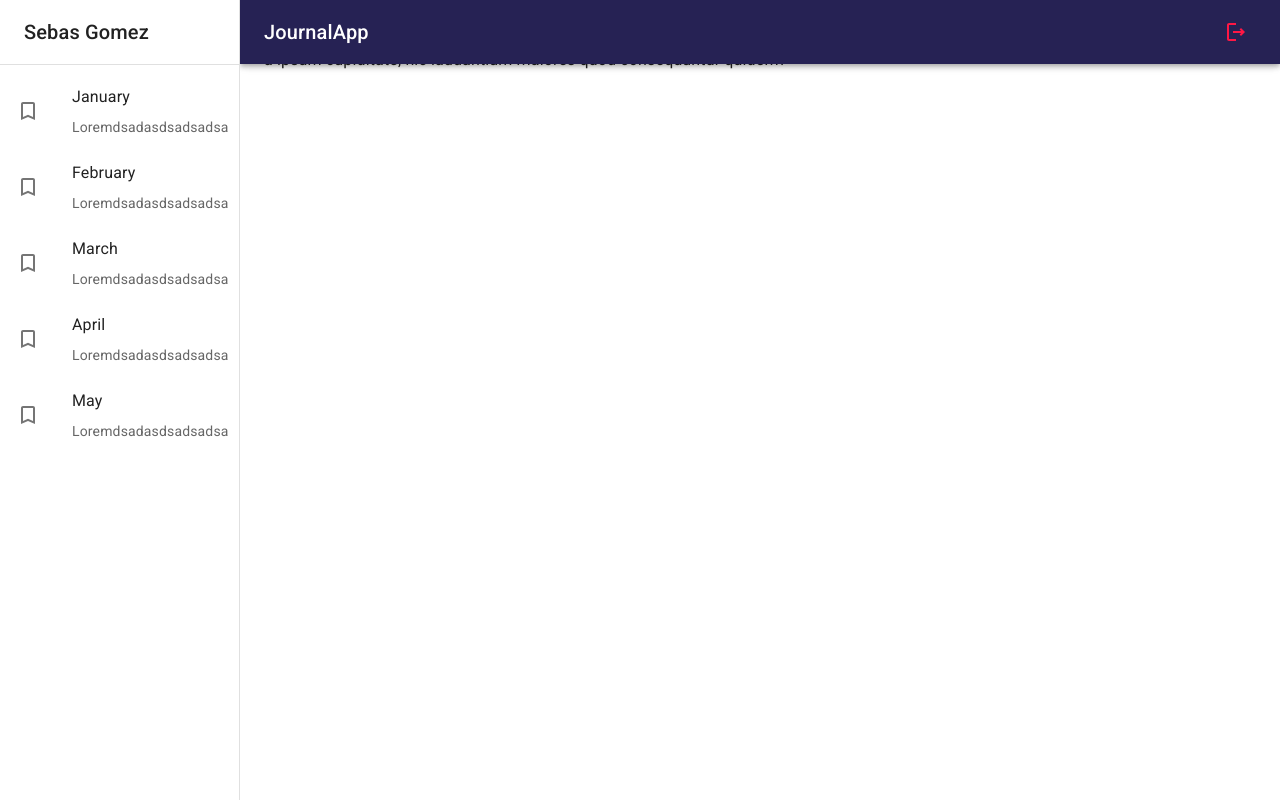
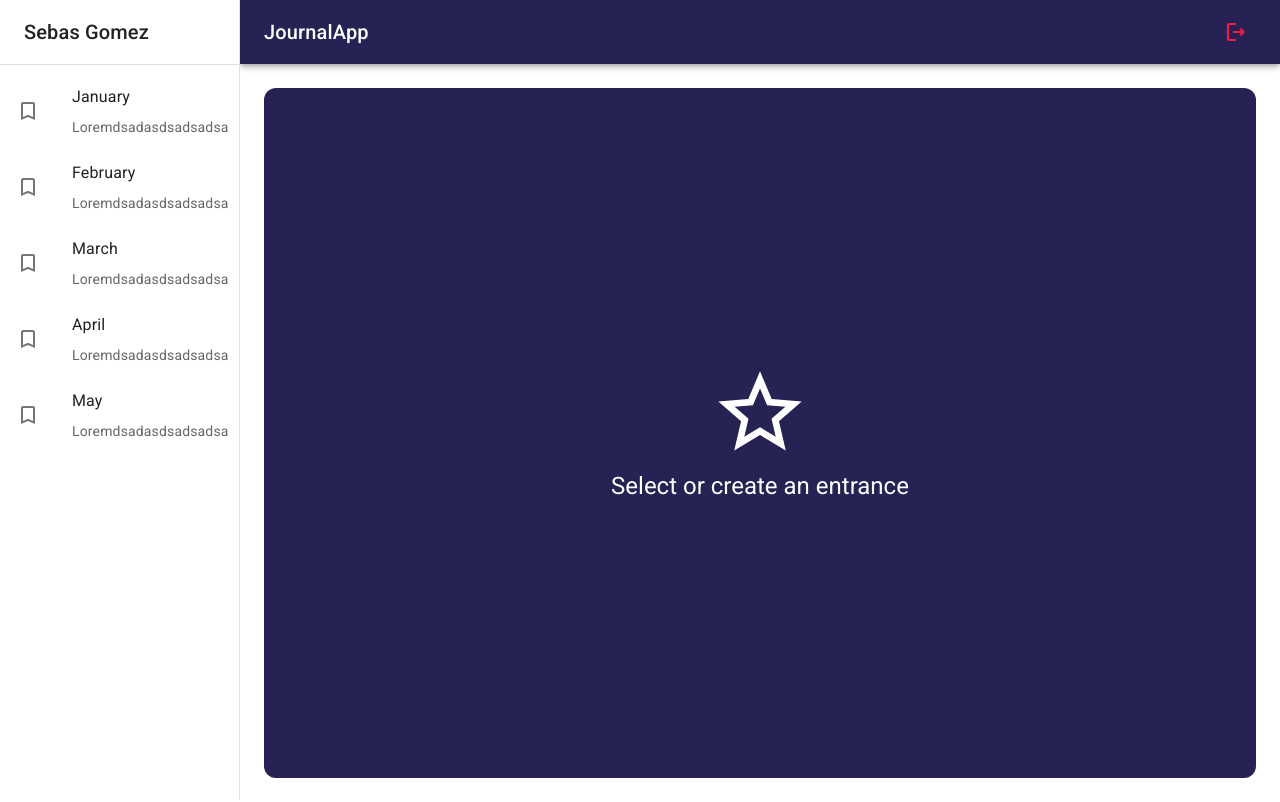
Before and after one commit to sebasGZA/journal-app, a React (Vite) app: page / in a window 1280 px wide. Built offline with nearby package versions, Linux system fonts and the light colour scheme.

Commit message:
<NothingSelectedView />

```diff
--- a/src/journal/layouts/JournalLayout.jsx
+++ b/src/journal/layouts/JournalLayout.jsx
@@ -1,4 +1,4 @@
-import { Box } from "@mui/material";
+import { Box, Toolbar } from "@mui/material";
 import { NavBar, SideBar } from "../../shared/components";
 
 const drawerWidth = 240;
@@ -6,14 +6,12 @@
 export const JournalLayout = ({ children }) => {
   return (
     <Box sx={{ display: "flex" }}>
-      {/**NavBar */}
       <NavBar drawerWidth={drawerWidth} />
 
-      {/**Slider */}
       <SideBar drawerWidth={drawerWidth} />
 
       <Box component="main" sx={{ flexGrow: 1, p: 3 }}>
-        {/**Toolbar */}
+        <Toolbar />
 
         {children}
       </Box>
--- a/src/journal/pages/JournalPage.jsx
+++ b/src/journal/pages/JournalPage.jsx
@@ -1,14 +1,10 @@
-import { Typography } from "@mui/material";
 import { JournalLayout } from "../layouts/JournalLayout";
+import { NothingSelectedView } from "../views";
 
 export const JournalPage = () => {
   return (
     <JournalLayout>
-      <Typography>
-        Lorem ipsum dolor sit amet consectetur adipisicing elit. Cum corporis
-        alias amet quam rem ex odio molestiae, voluptas, odit sed veniam a ipsum
-        cupiditate, hic laudantium maiores quod consequuntur quidem?
-      </Typography>
+      <NothingSelectedView />
     </JournalLayout>
   );
 };
--- /dev/null
+++ b/src/journal/views/NothingSelectedView.jsx
@@ -0,0 +1,28 @@
+import { Grid, Typography } from "@mui/material";
+import { StarOutline } from "@mui/icons-material";
+
+export const NothingSelectedView = () => {
+  return (
+    <Grid
+      container
+      spacing={0}
+      direction="column"
+      alignItems="center"
+      justifyContent="center"
+      sx={{
+        minHeight: "calc(100vh - 110px)",
+        backgroundColor: "primary.main",
+        borderRadius: 3,
+      }}
+    >
+      <Grid item xs={12}>
+        <StarOutline sx={{ fontSize: 100, color: "white" }} />
+      </Grid>
+      <Grid item xs={12}>
+        <Typography color="white" variant="h5">
+          Select or create an entrance
+        </Typography>
+      </Grid>
+    </Grid>
+  );
+};
--- /dev/null
+++ b/src/journal/views/index.js
@@ -0,0 +1 @@
+export * from "./NothingSelectedView";
--- a/src/shared/components/SideBar.jsx
+++ b/src/shared/components/SideBar.jsx
@@ -1,4 +1,3 @@
-import { TurnedInNot } from "@mui/icons-material";
 import {
   Box,
   Divider,
@@ -12,8 +11,9 @@
   Toolbar,
   Typography,
 } from "@mui/material";
+import { TurnedInNot } from "@mui/icons-material";
 
-export const SideBar = ({ drawerWidth }) => {
+export const SideBar = ({ drawerWidth = 240 }) => {
   return (
     <Box
       component="nav"
```
